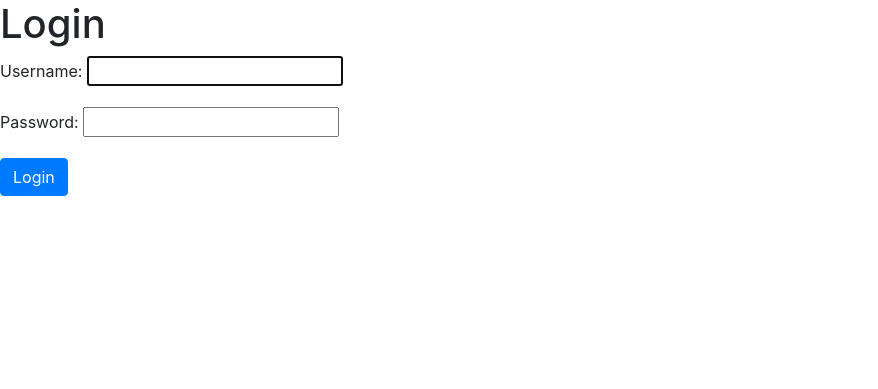
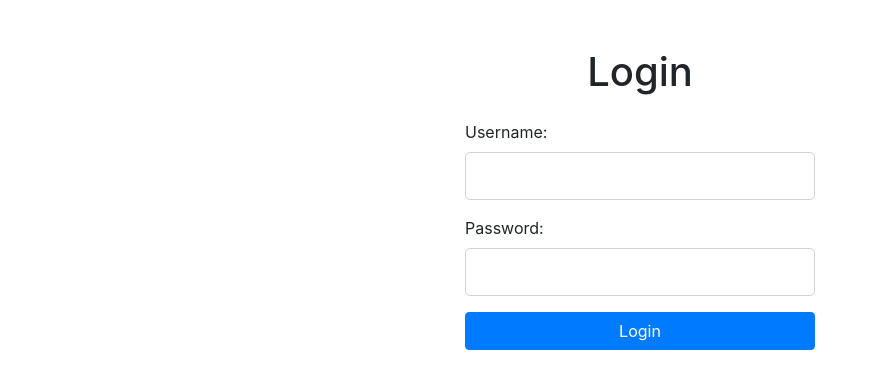
Before and after one commit to lucchesilorenzo/watchwise, a Django app: page /watchwise/login/ in a window 1280 px wide. Shown: the part 70-459 px from the top of the page, without its empty margins (0-878 px from the left). Run offline with Django 4.2, Linux system fonts and the light colour scheme.

Commit message:
Added styles to forms

```diff
--- a/watchwise_project/watchwise/admin.py
+++ b/watchwise_project/watchwise/admin.py
@@ -1,5 +1,6 @@
 from django.contrib import admin
 from .models import Profile, Movie, TVShow
+
 
 @admin.register(Movie)
 class MovieAdmin(admin.ModelAdmin):
@@ -28,7 +29,7 @@ class TVShowAdmin(admin.ModelAdmin):
         'comment',
     )
 
-
+# Da utilizzare
 @admin.register(Profile)
 class ProfileAdmin(admin.ModelAdmin):
     list_display = ('id', 'user', 'birth_date')
--- a/watchwise_project/watchwise/templates/base.html
+++ b/watchwise_project/watchwise/templates/base.html
@@ -3,16 +3,16 @@
 <!DOCTYPE html>
 <html lang="en">
   <head>
-    <meta charset="UTF-8">
-    <meta name="viewport" content="width=device-width, initial-scale=1">
-    <meta http-equiv="X-UA-Compatible" content="IE=edge">
+    <meta charset="UTF-8" />
+    <meta name="viewport" content="width=device-width, initial-scale=1" />
+    <meta http-equiv="X-UA-Compatible" content="IE=edge" />
 
-    <link rel="stylesheet" href="https://cdn.jsdelivr.net/npm/bootstrap@4.6.2/dist/css/bootstrap.min.css">
-    <link rel="stylesheet" href="https://cdnjs.cloudflare.com/ajax/libs/font-awesome/5.15.3/css/all.min.css">
+    <link rel="stylesheet" href="https://cdn.jsdelivr.net/npm/bootstrap@4.6.2/dist/css/bootstrap.min.css" />
+    <link rel="stylesheet" href="https://cdnjs.cloudflare.com/ajax/libs/font-awesome/5.15.3/css/all.min.css" />
 
-    <link rel="stylesheet" href="{% static 'styles/base.css' %}">
-    <link rel="stylesheet" href="{% static 'styles/lists.css' %}">
-    <link rel="stylesheet" href="{% static 'styles/results.css' %}">
+    <link rel="stylesheet" href="{% static 'styles/base.css' %}" />
+    <link rel="stylesheet" href="{% static 'styles/lists.css' %}" />
+    <link rel="stylesheet" href="{% static 'styles/results.css' %}" />
 
     <script src="https://cdn.jsdelivr.net/npm/jquery@3.7.1/dist/jquery.slim.min.js"></script>
     <script src="https://cdn.jsdelivr.net/npm/popper.js@1.16.1/dist/umd/popper.min.js"></script>
@@ -30,7 +30,7 @@
         </button>
 
         <a class="navbar-brand mr-auto" href="{% url 'homepage' %}">
-            <img src="{% static 'images/logo.png' %}" alt="" width="50" height="35" class="d-inline-block align-top">
+          <img src="{% static 'images/logo.png' %}" alt="" width="50" height="35" class="d-inline-block align-top" />
           <span>WatchWise</span>
         </a>
 
@@ -40,7 +40,7 @@
             <span class="mr-3 text-light">Hello, {{ user.username }}!</span>
             <form method="post" action="{% url 'logout' %}" class="d-inline">
               {% csrf_token %}
-                  <button type="submit" class="btn btn-outline-secondary" style="color: white;">Logout</button>
+              <button type="submit" class="btn btn-outline-secondary" style="color: white">Logout</button>
             </form>
             {% else %}
             <a href="{% url 'signup' %}" class="btn btn-outline-secondary">Sign up</a>
--- a/watchwise_project/watchwise/templates/login.html
+++ b/watchwise_project/watchwise/templates/login.html
@@ -3,12 +3,28 @@
 {% block title %}Login{% endblock %}
 
 {% block content %}
-<h1>Login</h1>
-
-<form method="post">
-  {% csrf_token %}
-  {{ form.as_p }}
-  <button type="submit" class="btn btn-primary">Login</button>
-</form>
-
+<div class="container mt-5">
+    <h1 class="mb-4 text-center">Login</h1>
+    <div class="row justify-content-center">
+        <div class="col-lg-4 col-md-6 col-sm-8">
+            <form method="post" class="form-login">
+                {% csrf_token %}
+                {% for field in form %}
+                <div class="form-group">
+                    {{ field.label_tag }}
+                    <input type="{{ field.field.widget.input_type }}" name="{{ field.name }}"
+                           class="form-control form-control-lg" id="{{ field.id_for_label }}"
+                           required {{ field.field.widget.attrs|default_if_none:'' }}>
+                    {% if field.errors %}
+                    {% for error in field.errors %}
+                    <div class="alert alert-danger">{{ error }}</div>
+                    {% endfor %}
+                    {% endif %}
+                </div>
+                {% endfor %}
+                <button type="submit" class="btn btn-primary btn-block">Login</button>
+            </form>
+        </div>
+    </div>
+</div>
 {% endblock %}
--- a/watchwise_project/watchwise/views.py
+++ b/watchwise_project/watchwise/views.py
@@ -6,7 +6,6 @@ from django.contrib import messages
 from django.core.paginator import Paginator
 from django.db.models import FloatField
 from django.db.models.functions import Cast
-from django.http import HttpResponseRedirect
 import requests
 
 
```
Also changed, not shown: watchwise_project/watchwise/forms.py (+17 -4 lines), watchwise_project/watchwise/templates/signup.html (+24 -9 lines), README.md. Lines whose indentation alone changed are shown as unchanged.
